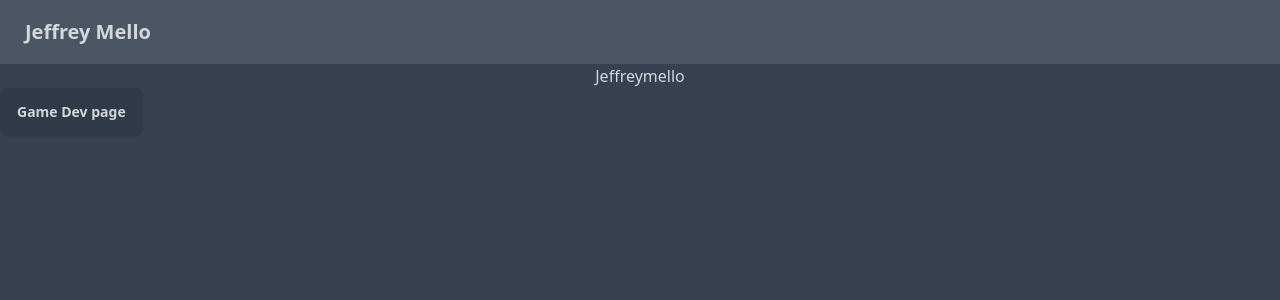
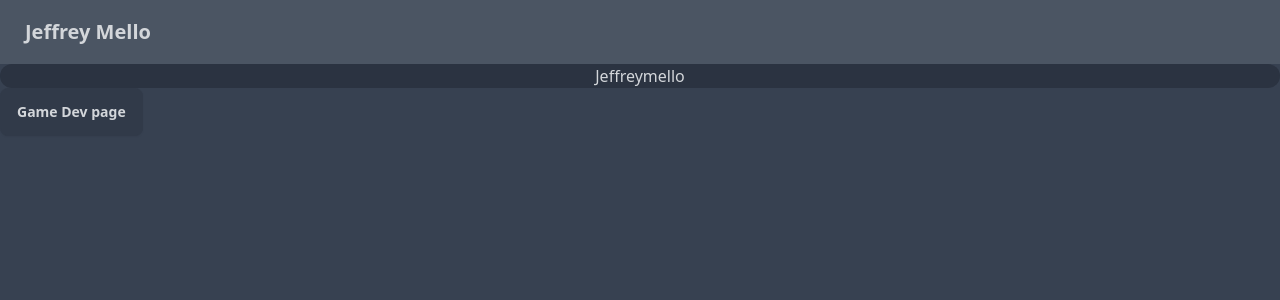
Before and after one commit to melloCoding/mellocoding.github.com, a Nuxt app: page / in a window 1280 px wide. Shown: the top 300 px of the page. Built offline with nearby package versions, Linux system fonts and the light colour scheme.

Commit message:
Update index.vue

```diff
--- a/pages/index.vue
+++ b/pages/index.vue
@@ -3,7 +3,7 @@
     <!-- Navbar -->
     <AppHeader />
     <!-- Attempting to replicating something I found on the title page of beta.civilhost.net -->
-    <div class="card place-items-center">
+    <div class="card place-items-center bg-base-300">
       <h1 class="">Jeffreymello</h1>
     </div>
     <NuxtLink to="/gamedev"><button class="btn">Game Dev page</button></NuxtLink>
```
